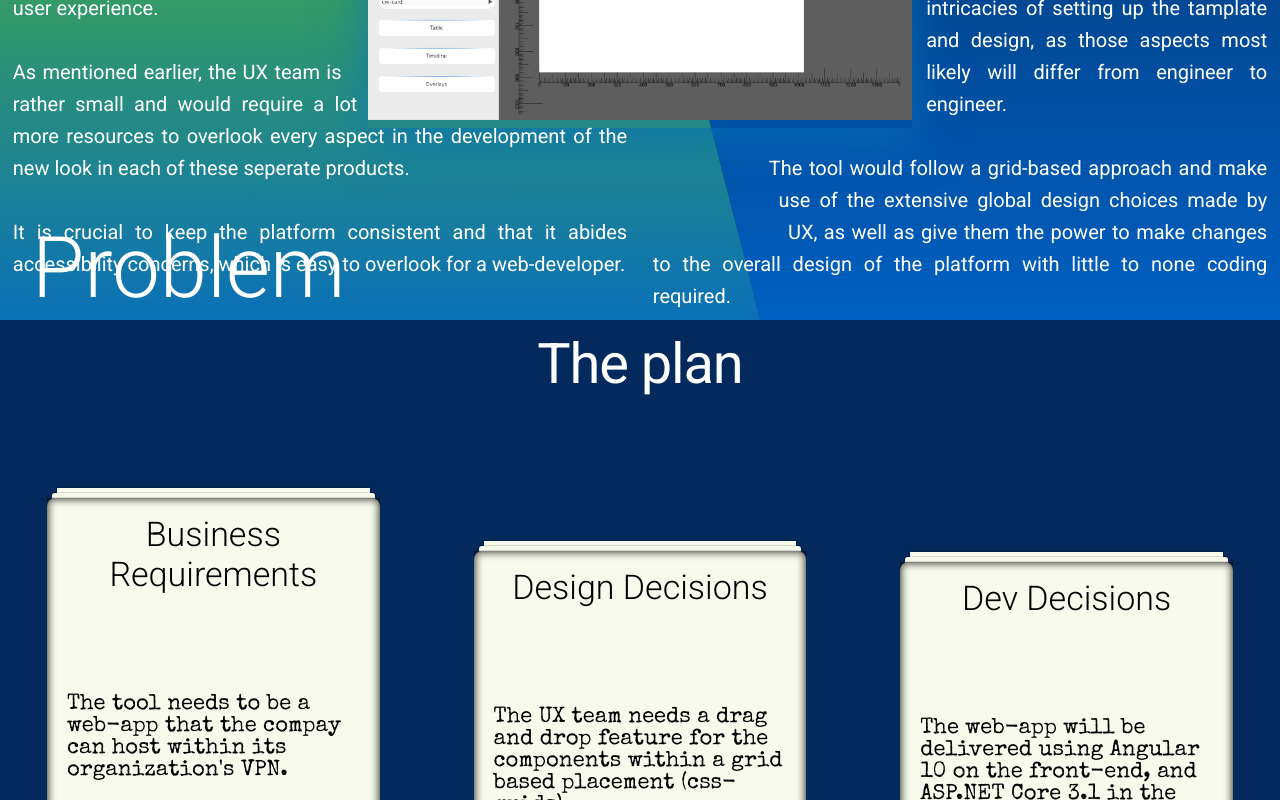
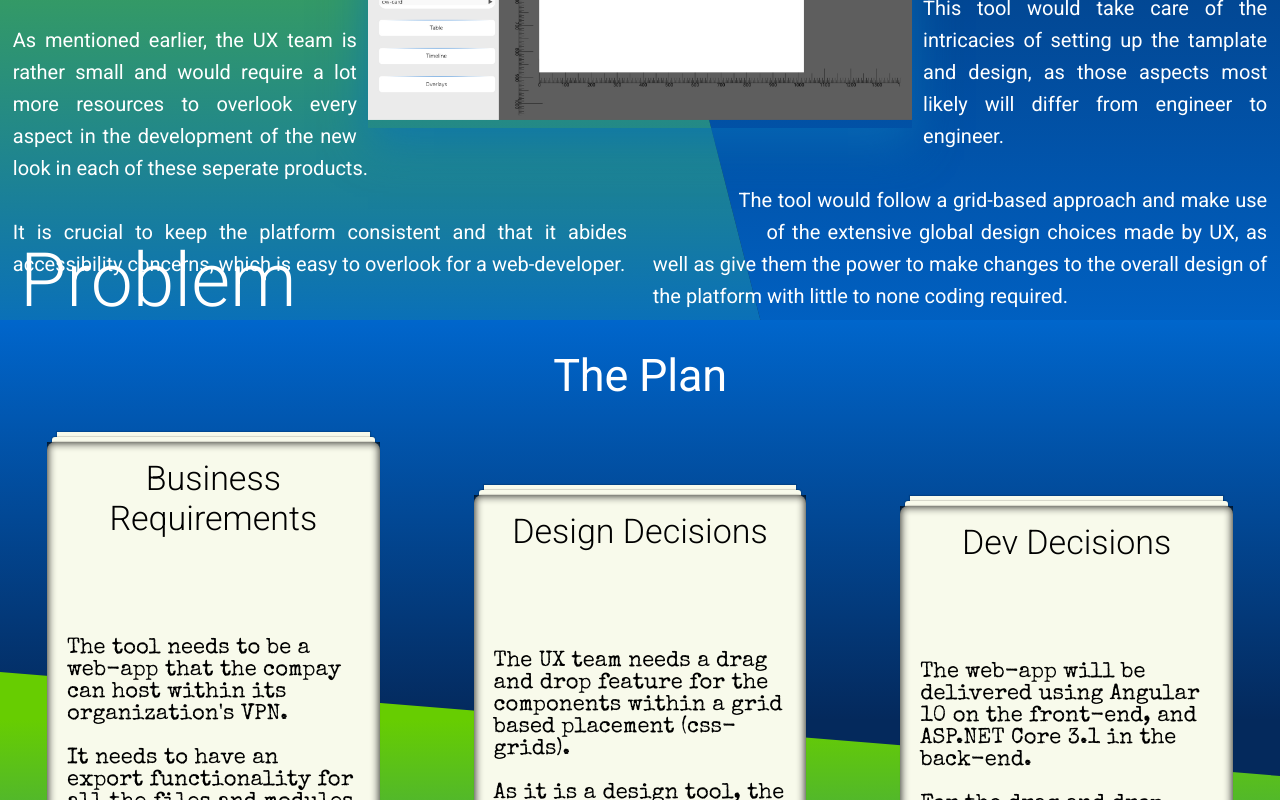
Before and after one commit to TheSoma300/ux-dev-tool, an Angular app: page / in a window 1280 px wide. Shown: the part 2000-2800 px from the top of the page. Built offline with nearby package versions, Linux system fonts and the light colour scheme.

Commit message:
stylijng configs

```diff
--- a/src/app/app.component.html
+++ b/src/app/app.component.html
@@ -6,6 +6,7 @@
   </div>
   <div class="views">
     <app-cw-view id="cw-view"></app-cw-view>
+    <span></span>
     <app-problem-solution-view id="prob-sol-view"></app-problem-solution-view>
     <app-plan-view id="plan-view"></app-plan-view>
     <app-roadmap-view id="roadmap-view"></app-roadmap-view>
--- a/src/app/app.component.scss
+++ b/src/app/app.component.scss
@@ -2,7 +2,15 @@
     z-index: 0;
     overflow-x: hidden;
     background: #04295C;
-
+    .views {
+        span {
+            width: 100%;
+            height: 1px;
+            -webkit-box-shadow: 0px 0px 21px 13px rgba(255,255,255,1);
+            -moz-box-shadow: 0px 0px 21px 13px rgba(255,255,255,1);
+            box-shadow: 0px 0px 21px 13px rgba(255,255,255,1);
+        }
+    }
     .stepper {
         z-index: 100;
         display: flex;
--- a/src/app/landing-view/landing-view.component.html
+++ b/src/app/landing-view/landing-view.component.html
@@ -8,7 +8,8 @@
       <img src="../assets/imgs/6.png" [ngStyle]="{'z-index': 0}">
     </div>
     <div class="title">
-      <h1 class="mat-display-1">Consistent UX development tool</h1>
+      <h1 class="mat-display-2">Consistent UX development tool</h1>
+      <h2 class="mat-display-1">Project Proposal by Soma Froghyar</h2>
       <img src="../assets/imgs/wireframe.png">
     </div>
     <div class="bottom-strip">
--- a/src/app/landing-view/landing-view.component.scss
+++ b/src/app/landing-view/landing-view.component.scss
@@ -20,7 +20,7 @@
         flex-direction: column;
         align-items: center;
         justify-content: center;
-        h1 {
+        h1, h2 {
             z-index: 6;
             margin-bottom: .5rem;
             font-weight: 100;
--- a/src/app/plan-view/plan-view.component.html
+++ b/src/app/plan-view/plan-view.component.html
@@ -1,5 +1,7 @@
 <div class="plan-container">
-    <h1 class="mat-display-3">The plan</h1>
+    <div class="title">
+        <h1 class="mat-display-2">The Plan</h1>
+    </div>
     <div class="sections">
         <div class="bus-req">
             <div class="cont">
@@ -30,4 +32,9 @@
             </div>
         </div>
     </div>
+    <section>
+        <header></header>
+        <div class="separator"></div>
+        <footer></footer>
+    </section>
 </div>
--- a/src/app/plan-view/plan-view.component.scss
+++ b/src/app/plan-view/plan-view.component.scss
@@ -2,18 +2,29 @@
     width: 100vw;
     height: 90vh;
     overflow: hidden;
-    h1 {
-        text-align: center;
-        color: white;
-        padding: 1rem;
+    position: relative;
+    z-index: 0;
+    .title {
+        z-index: 1;
+        position: relative;
+        h1 {
+            text-align: center;
+            color: white;
+            padding: 1rem;
+            margin: 0;
+            margin-top: 1rem;
+            z-index: 1;
+        }
     }
     .sections {
         display: flex;
         justify-content: space-around;
         align-items: center;
         height: 80%;
+        z-index: 1;
         .bus-req, .des-dec, .dev-dec {
             width: 26%;
+            z-index: 1;
             background: #F8FAEB;
             border-radius: .5rem;
             box-shadow:
@@ -49,4 +60,35 @@
             }
         }
     }
+    section {
+        z-index: 0;
+        width: 100vw;
+        height: 90vh;
+        position: absolute;
+        top: 0;
+        .separator {
+            position: relative;
+            width: 100vw;
+            height: 100vh;
+            // transform: rotateX(180deg);
+          }
+
+          .separator::before {
+            position: absolute;
+            content: "";
+            width: 100%;
+            height: 100%;
+            background: linear-gradient(0deg, rgba(4,41,92,1) 50%, rgba(0,102,204,1) 100%);
+            clip-path: polygon(0 44%, 100% 57%, 100% 0, 0 0);
+          }
+
+          .separator::after {
+            position: absolute;
+            content: "";
+            width: 100%;
+            height: 100%;
+            background: linear-gradient(0deg, rgba(0,102,204,1) 0%, rgba(103,205,1,1) 50%);
+            clip-path: polygon(0 44%, 100% 57%, 100% 100%, 0 100%);
+          }
+    }
 }
--- a/src/app/problem-solution-view/problem-solution-view.component.scss
+++ b/src/app/problem-solution-view/problem-solution-view.component.scss
@@ -3,8 +3,8 @@
     position: relative;
     overflow: hidden;
     h1 {
-        margin: 2rem;
-        font-size: 85px;
+        margin: 1.25rem;
+        font-size: 75px;
         font-weight: 100;
         z-index: 2;
         color: white;
@@ -64,11 +64,12 @@
             }
             &.sol-desc:before {
                 float: left;
-                shape-outside: polygon(11% 24%, 89% 23%, 89% 75%, 30% 75%, 44% 100%, 0 100%, 0 0);
+                shape-outside: polygon(19% 89%, 37% 100%, 0 100%, 0 100%, 0 0, 9% 16%, 88% 16%, 88% 83%)
             }
             &.problem-desc:before {
                 float: right;
-                shape-outside: polygon(100% 0, 100% 100%, 100% 76%, 7% 72%, 7% 25%, 83% 23%, 75% 0)
+                shape-outside: polygon(100% 0, 100% 0, 100% 83%, 12% 83%, 12% 15%, 88% 15%, 84% 0, 100% 0);
+
             }
         }
     }
--- a/src/app/roadmap-view/roadmap-view.component.html
+++ b/src/app/roadmap-view/roadmap-view.component.html
@@ -1,5 +1,5 @@
 <div class="roadmap-container">
-    <h1 class="title mat-display-3">The Roadmap</h1>
+    <h1 class="title mat-display-2">The Roadmap</h1>
     <div class="inpts">
         <div class="agile">
             <h2 class="mat-display-1">Methodology</h2>
@@ -23,4 +23,9 @@
         </div>
     </div>
     <img src="../../assets/imgs/roadmap.png" alt="roadmap">
+    <section>
+        <header></header>
+        <div class="separator"></div>
+        <footer></footer>
+    </section>
 </div>
--- a/src/app/roadmap-view/roadmap-view.component.scss
+++ b/src/app/roadmap-view/roadmap-view.component.scss
@@ -1,5 +1,5 @@
 .roadmap-container {
-    width: 98vw;
+    width: 100vw;
     height: 90vh;
     position: relative;
     display: flex;
@@ -10,11 +10,17 @@
     color: white;
     h1 {
         margin: 0;
+        position: relative;
+        z-index: 1;
     }
     img {
         width: 95%;
+        position: relative;
+        z-index: 1;
     }
     .inpts {
+        position: relative;
+        z-index: 1;
         display: flex;
         justify-content: space-between;
         align-items: baseline;
@@ -28,4 +34,35 @@
             }
         }
     }
+    section {
+        z-index: 0;
+        width: 100vw;
+        height: 90vh;
+        position: absolute;
+        top: 0;
+        .separator {
+            position: relative;
+            width: 100vw;
+            height: 100vh;
+            // transform: rotateX(180deg);
+          }
+
+          .separator::before {
+            position: absolute;
+            content: "";
+            width: 100%;
+            height: 100%;
+            background: linear-gradient(0deg, rgba(4,41,92,1) 0%, rgba(0,102,204,1) 100%);
+            clip-path: polygon(0 26%, 100% 30%, 100% 0, 0 0)
+          }
+
+          .separator::after {
+            position: absolute;
+            content: "";
+            width: 100%;
+            height: 100%;
+            background: linear-gradient(0deg, rgba(0,102,204,1) 0%, rgba(103,205,1,1) 60%);
+            clip-path: polygon(0 26%, 100% 30%, 100% 100%, 0 100%);
+          }
+    }
 }
```
